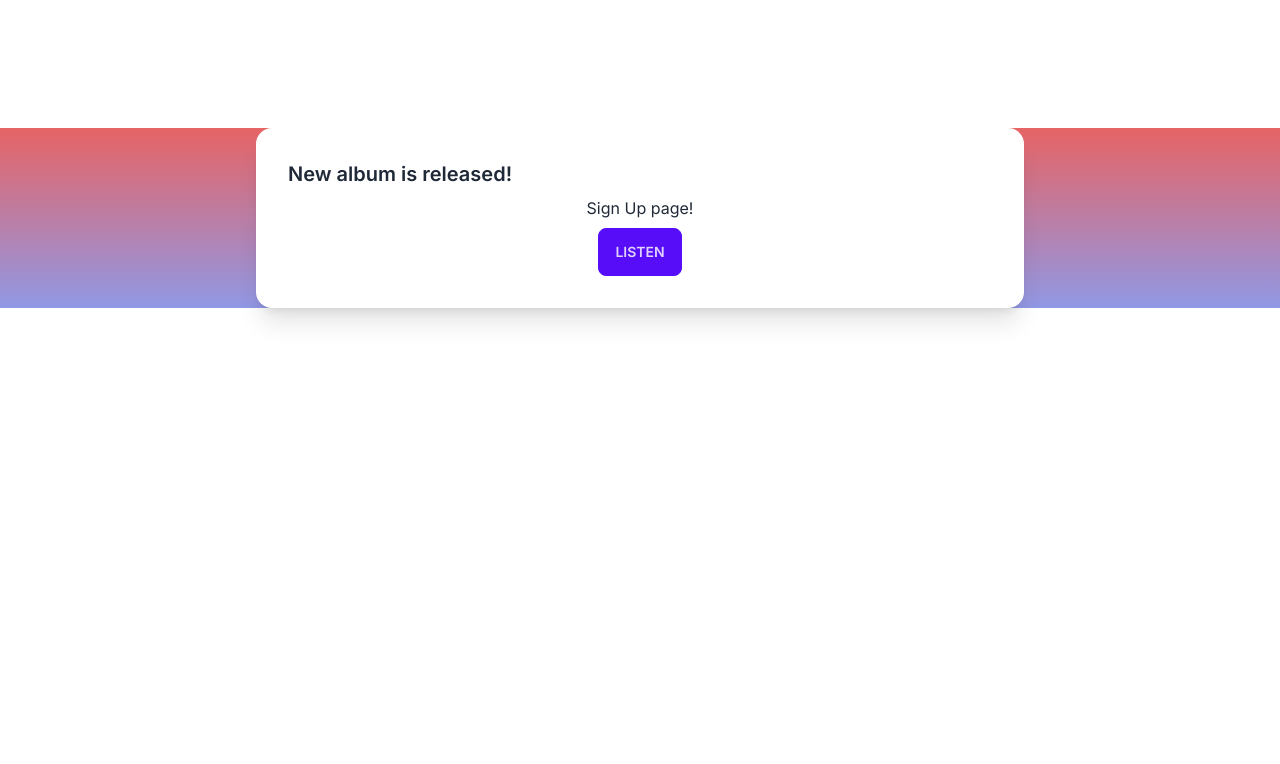
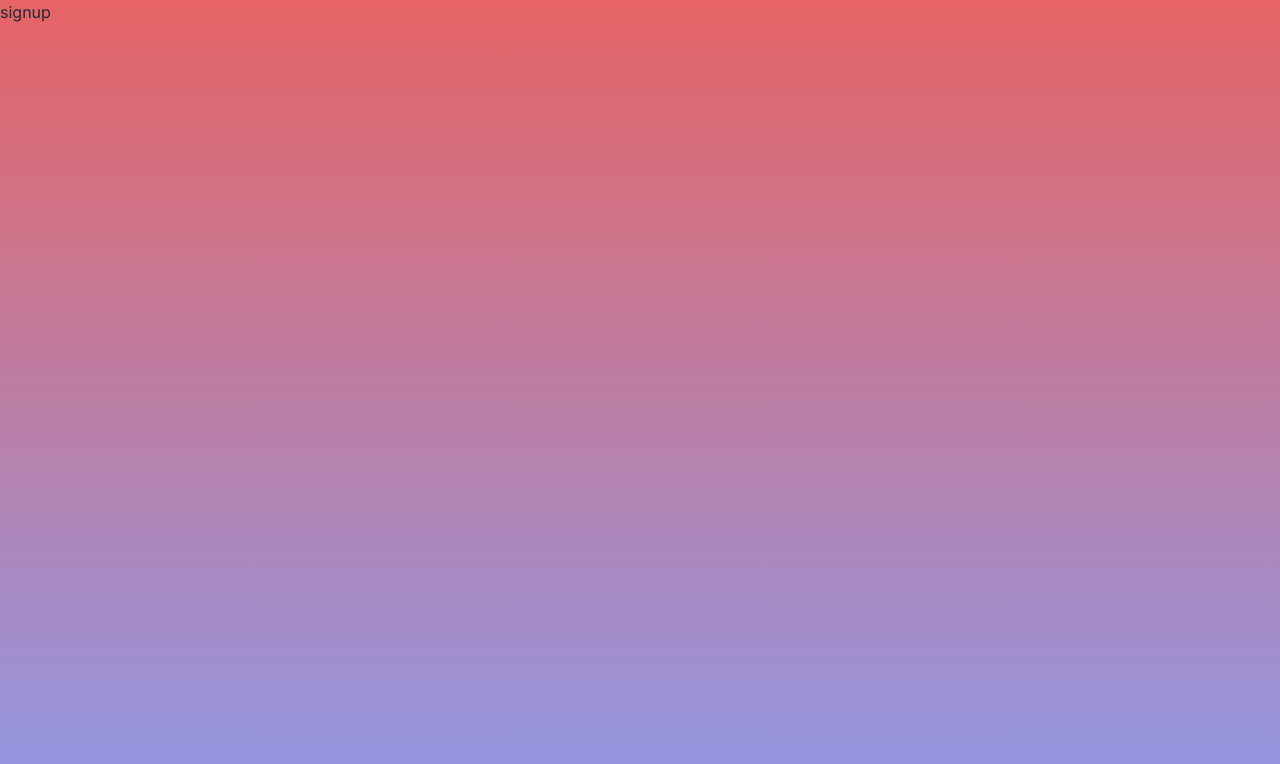
Before and after one commit to abdelaziz86/BudgetTrackerApp-Next.js-Frontend, a Next.js app: page /pages/signup in a window 1280 px wide. Shown: the top 764 px of the page. Built offline with nearby package versions, Linux system fonts and the light colour scheme.

Commit message:
layout 1

```diff
--- a/app/pages/signup/page.tsx
+++ b/app/pages/signup/page.tsx
@@ -5,7 +5,7 @@ import UserLayout from '../user/UserLayout';
 const SignupPage: React.FC = () => {
   return (
     <UserLayout>
-      Sign Up page!
+      signup
     </UserLayout>
   );
 };
--- a/app/pages/user/UserLayout.tsx
+++ b/app/pages/user/UserLayout.tsx
@@ -6,23 +6,19 @@ interface UserLayoutProps {
 
 const UserLayout: React.FC<UserLayoutProps> = ({ children }) => {
   return (
-      <div className="user-layout" style={{
-          "background": "linear-gradient(#e66465, #9198e5)"
+    <html lang="en">
+      <body style={{
+        margin: 0, /* Reset default margin */
+        display: 'flex',
+        flexDirection: 'column',
+        minHeight: '100vh', /* Set minimum height to cover the viewport */
+        background: 'linear-gradient(#e66465, #9198e5)', /* Apply background gradient */
       }}>
-
-          <center>
-            <div className="card lg:card-side bg-base-100 shadow-xl" style={{"width" : "60%", "marginTop" : "10%"}}>
-                <div className="card-body">
-                    <h2 className="card-title">New album is released!</h2>
-                    {children}
-                    <div className="card-actions justify-center">
-                    <button className="btn btn-primary">Listen</button>
-                </div>
-            </div>
-            </div>
-        </center>
-
-    </div>
+        <div className="user-layout">
+          {children}
+        </div>
+      </body>
+    </html>
   );
 };
 
```
